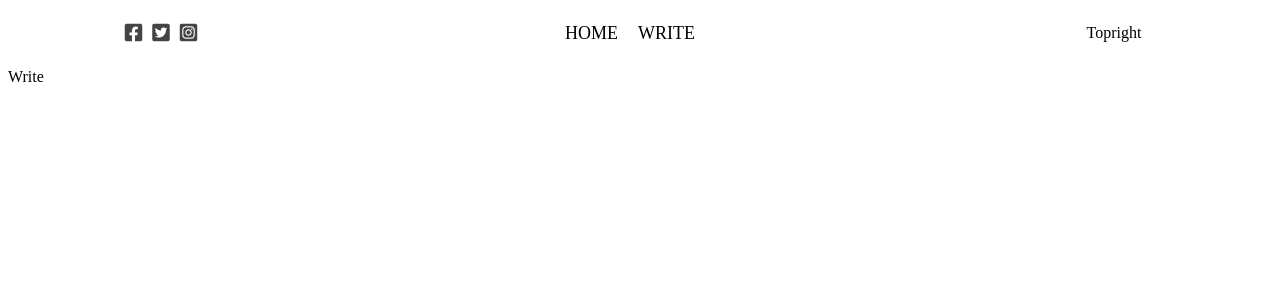
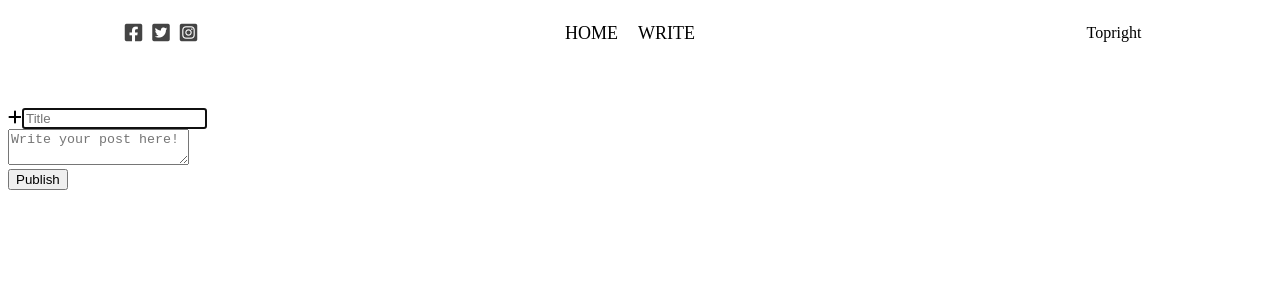
Before and after one commit to nforman91/mern_stack, a React (Create React App) app in the folder client/: page /write in a window 1280 px wide. Shown: the top 300 px of the page. Built offline with nearby package versions, Linux system fonts and the light colour scheme.

Commit message:
Working on Write page

```diff
--- a/client/src/pages/Write.jsx
+++ b/client/src/pages/Write.jsx
@@ -2,10 +2,24 @@ import styled from "styled-components";
 
 export default function Write() {
   return (
-    <StyledWrite>Write</StyledWrite>
+    <StyledWrite>
+        <form className="writeForm">
+            <div className="writeFormGroup">
+                <label htmlFor="fileInput">
+                    <i className="writeIcon fa-solid fa-plus"></i>
+                </label>
+                <input type="file" id="fileInput" style={{display:"none"}}/>
+                <input type="text" placeholder="Title" className="writeInput" autoFocus={true}/>
+            </div>
+            <div className="writeFormGroup">
+                <textarea placeholder="Write your post here!" type="text" className="writeInput writeText"></textarea>
+            </div>
+            <button className="writeSubmit">Publish</button>
+        </form>
+    </StyledWrite>
   )
 }
 
 const StyledWrite = styled.div`
-    padding-top: 10px;
+    padding-top: 50px;
 `;
```
